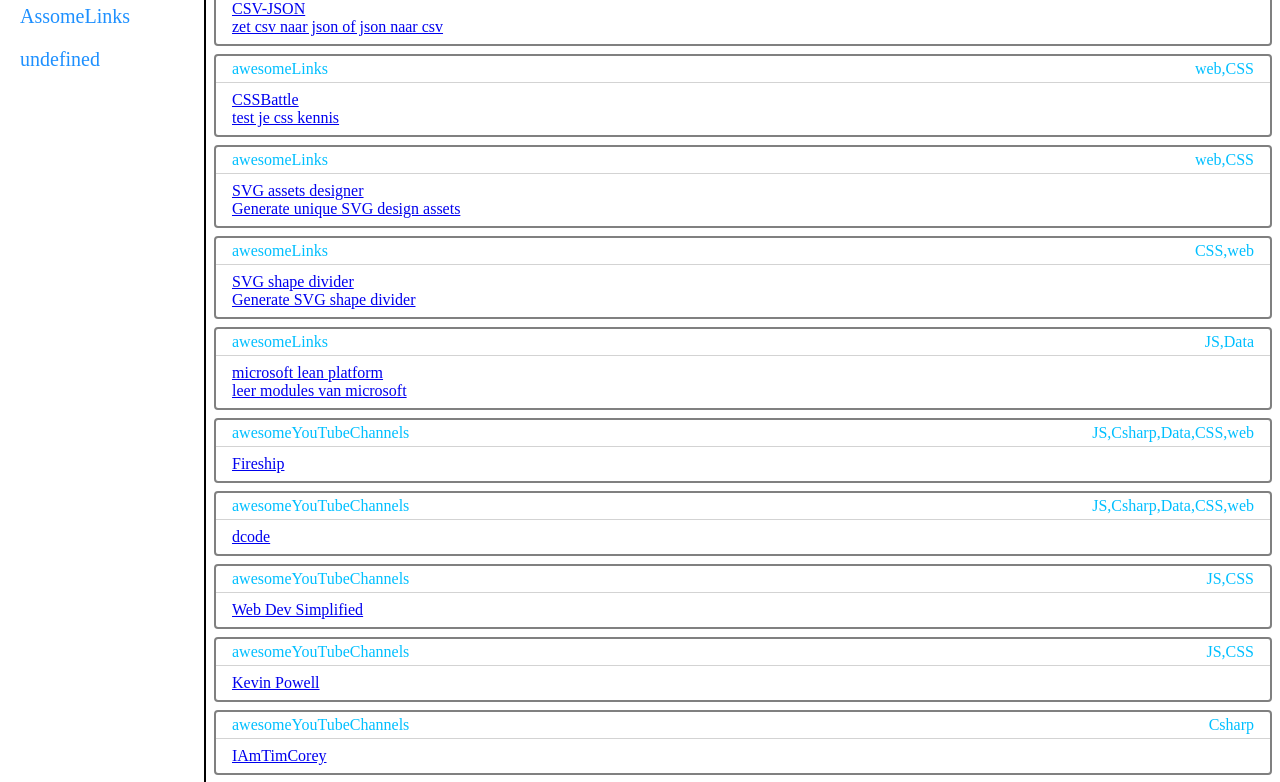
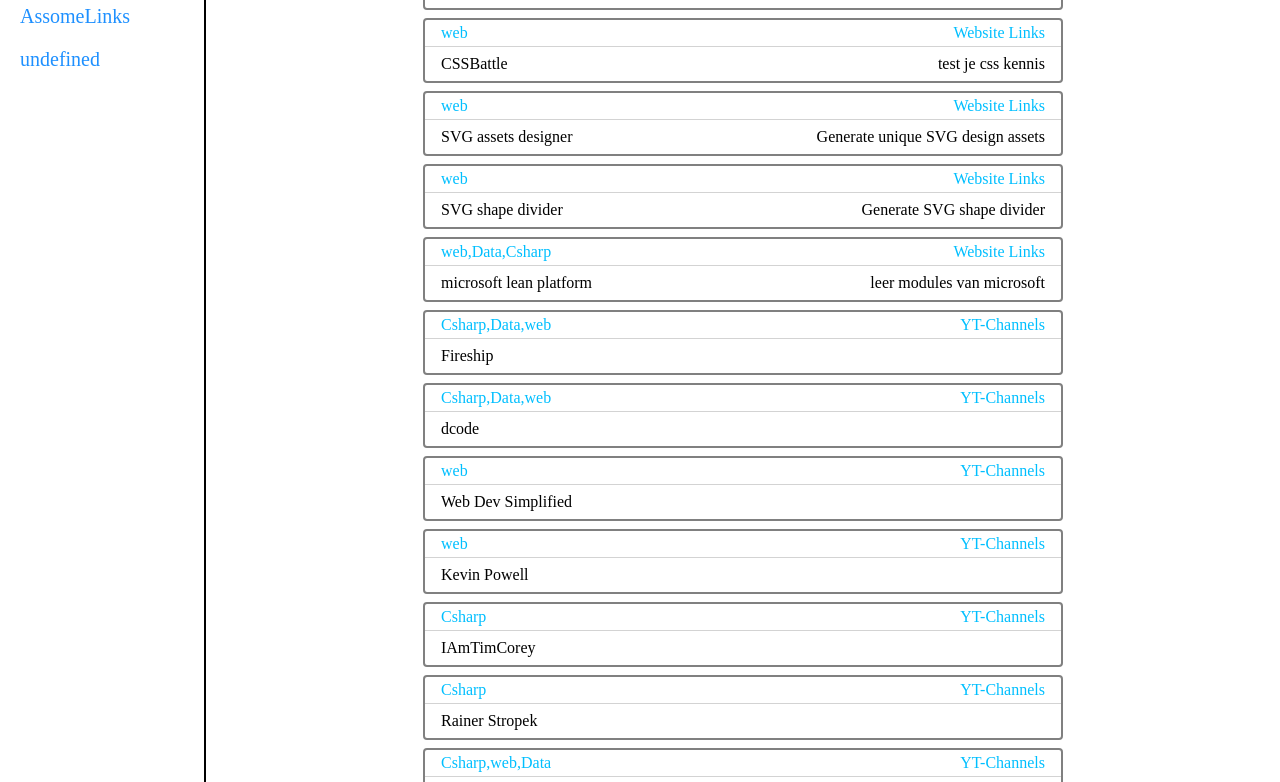
Before and after one commit to ElkeSleven/SlotsomPro, a plain HTML site: page webstorm/ViewLinkPagna/index.html in a window 1280 px wide. Shown: the part 212-994 px from the top of the page. Drawn offline with Linux system fonts and the light colour scheme.

Commit message:
render dataLinks

```diff
--- a/webstorm/Data/Links.js
+++ b/webstorm/Data/Links.js
@@ -20,35 +20,35 @@
             reference: ['CSS', 'border-radius','Blob', 'Cirkel','Figuur','Figuren', 'Shape' ]
         },
         {
-            vak: ['JS','Csharp','Data','web'],
+            vak: ['Csharp','Data','web'],
             naam: 'CSV-JSON',
             omschrijving: 'zet csv naar json of json naar csv',
             url: "https://csvjson.com/",
             reference: ['CSS', 'JSON', ]
         },
         {
-            vak: ['web','CSS'],
+            vak: ['web'],
             naam: 'CSSBattle',
             omschrijving: 'test je css kennis',
             url: "https://cssbattle.dev/",
             reference: ['CSS', 'GAME', 'Test']
         },
         {
-            vak: ['web','CSS'],
+            vak: ['web'],
             naam: 'SVG assets designer ',
             omschrijving: 'Generate unique SVG design assets',
             url: "https://haikei.app/",
             reference: ['CSS', 'Wave', 'Background', 'Blob', 'Waves', 'Shape', 'Figuur','Figuren', 'SVG']
         },
         {
-            vak: ['CSS','web'],
+            vak: ['web'],
             naam: 'SVG shape divider',
             omschrijving: 'Generate SVG shape divider',
             url: "https://www.shapedivider.app/",
             reference: ['CSS', 'Wave', 'Dividers', 'Waves', 'Shape', 'Figuur','Figuren', 'SVG']
         },
         {
-            vak: ['JS','Data'],
+            vak: ['web','Data','Csharp'],
             naam: 'microsoft lean platform',
             omschrijving: 'leer modules van microsoft ',
             url: "https://docs.microsoft.com/en-us/learn/browse/",
@@ -58,28 +58,28 @@
     ],
     awesomeYouTubeChannels : [
         {
-            vak: ['JS','Csharp','Data','CSS','web'],
+            vak: ['Csharp','Data','web'],
             naam: 'Fireship',
             omschrijving: '',
             url: "https://www.youtube.com/c/Fireship",
             reference: ['JS','Csharp','Data','CSS']
         },
         {
-            vak: ['JS','Csharp','Data','CSS','web'],
+            vak: ['Csharp','Data','web'],
             naam: 'dcode',
             omschrijving: '',
             url: "https://www.youtube.com/c/dcode-software",
             reference: ['JS','Csharp','Data','CSS']
         },
         {
-            vak: ['JS','CSS'],
+            vak: ['web',],
             naam: 'Web Dev Simplified',
             omschrijving: '',
             url: "https://www.youtube.com/c/WebDevSimplified",
             reference: ['JS']
         },
         {
-            vak: ['JS','CSS'],
+            vak: ['web',],
             naam: 'Kevin Powell',
             omschrijving: '',
             url: "https://www.youtube.com/kepowob",
@@ -100,7 +100,7 @@
             reference: ['Csharp']
         },
         {
-            vak: ['Csharp','web','Data','JS','CSS','HTML'],
+            vak: ['Csharp','web','Data'],
             naam: 'Bro Code',
             omschrijving: 'tutorials, programming examples (games)',
             url: "https://www.youtube.com/c/BroCodez",
@@ -125,13 +125,13 @@
     awesomeYouTubeVideos : [
         {
             vak: ['Csharp'],
-            naam: 'C# Fundamentals for Beginners',
+            naam: 'C# for Beginners',
             omschrijving: '8uur uitleg van \'hello world\' tot lists, entities, ...',
             url: "https://www.youtube.com/watch?v=0QUgvfuKvWU",
             reference: ['Csharp','ConsoleAPP']
         },
         {
-            vak: ['CSS','web'],
+            vak: ['web'],
             naam: 'CSS units : px , rem , em , vh , vw , ...',
             omschrijving: 'uitleg over CSS units',
             url: "https://www.youtube.com/watch?v=N5wpD9Ov_To",
--- a/webstorm/ViewLinkPagna/ViewLinkPagina.css
+++ b/webstorm/ViewLinkPagna/ViewLinkPagina.css
@@ -1,10 +1,14 @@
-/*style datatype*/
 
-.linkCointainer{
+.linkContainer{
+
+    display: flex;
+    flex-direction: column;
+    align-items: center;
+}
+.linkBox{
     padding: .25rem .5rem;
+
 }
-
-
 .linkCard + .linkCard{
     margin: .5rem 0;
 }
@@ -12,6 +16,7 @@
     background-color: rgba(255, 255, 255, 0.86);
     backdrop-filter: blur(25px);
     overflow: hidden;
+    min-width: 80ch;
     /* transform: translateX(152%);
     transition: 400ms transform ease;*/
 }
@@ -22,6 +27,7 @@
 }
 .linkCard--inner>div{
     color: deepskyblue;
+
 }
 .linkCard__oms{
     display: flex;
@@ -29,7 +35,12 @@
     border-bottom: 1px solid lightgray;
     padding: .25rem  1rem ;
 }
-.linkCard__vb{
+.linkCard__link{
     padding: .5rem  1rem ;
-    max-width: 80ch;
 }
+.linkCard__link a {
+    display: flex;
+    justify-content: space-between;
+    color: black;
+    text-decoration: none;
+}
--- a/webstorm/ViewLinkPagna/viewLinkPagina.js
+++ b/webstorm/ViewLinkPagna/viewLinkPagina.js
@@ -9,16 +9,16 @@
 function getIndex(){
     myLinks.forEach(linkgroup => {
         linkgroup.awesomeLinks.forEach(link => {
-            let group = 'awesomeLinks'
+            let group = 'Website Links'
             index += makeLinkCard(link , group)
 
         })
        linkgroup.awesomeYouTubeChannels.forEach(link => {
-           let group = 'awesomeYouTubeChannels'
+           let group = 'YT-Channels'
            index += makeLinkCard(link, group)
         })
         linkgroup.awesomeYouTubeVideos.forEach(link => {
-            let group = 'awesomeYouTubeVideos'
+            let group = 'YT-Videos'
             index += makeLinkCard(link, group)
         })
     })
@@ -30,21 +30,24 @@
     <div class="linkCard">
     <div class="linkCard--inner">
 <div class="linkCard__oms">
+<div>${link.vak}</div>
 <div>${group}</div>
-<div>${link.vak}</div>
 </div>
-<div class="linkCard__vb">
-<a href="${link.url}">${link.naam}</a><br>
-<a href="${link.url}">${link.omschrijving}</a>
-</div>
+<div class="linkCard__link">
+<a href="${link.url}"><div >${link.naam}</div>
+<div>${link.omschrijving}</div>
+</a></div>
 </div> </div>
     `
 
 
 }
 function renderLinks(){
+    let containerP =  document.createElement('div');
+    containerP.classList.add(('linkContainer'))
+    main.appendChild(containerP)
    let containerI =  document.createElement('div')
-    containerI.classList.add(('linkCointainer'))
+    containerI.classList.add(('linkBox'))
     containerI.innerHTML = index
-    main.appendChild(containerI)
+    containerP.appendChild(containerI)
 }
```
